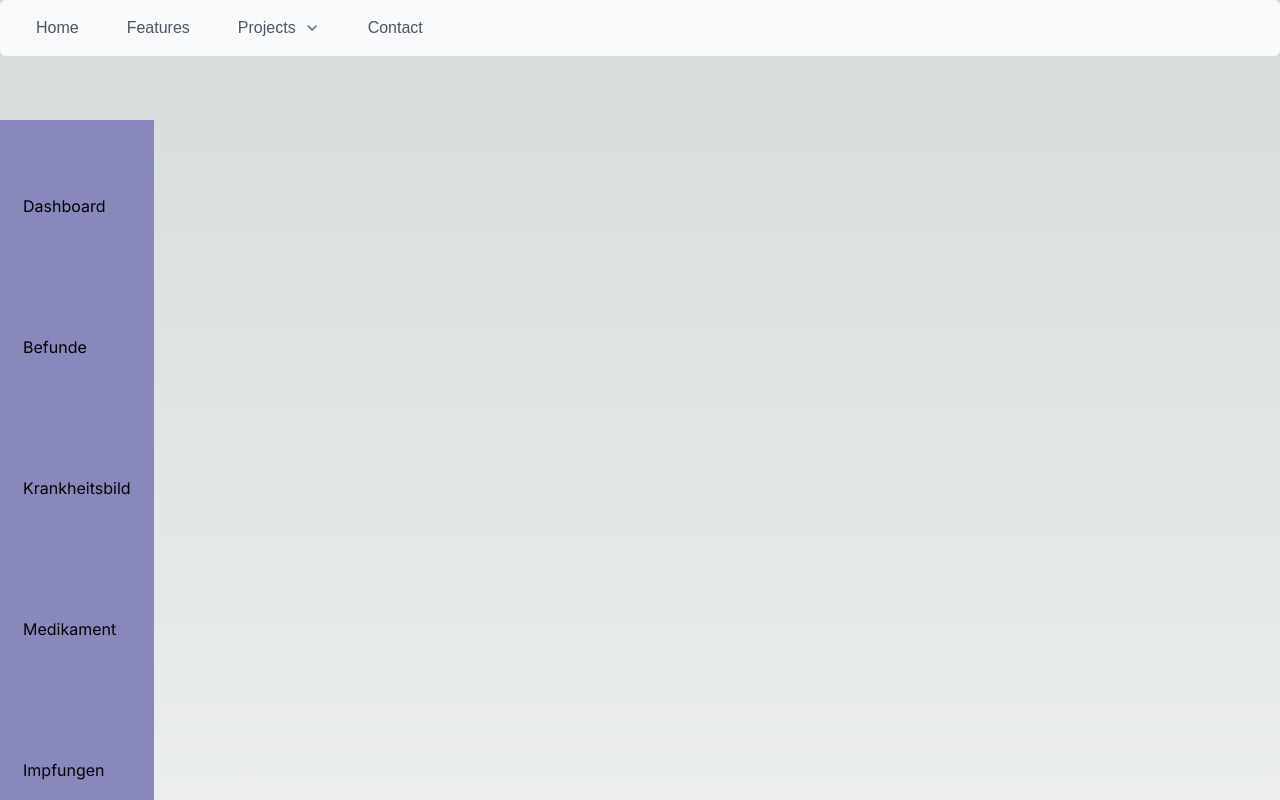
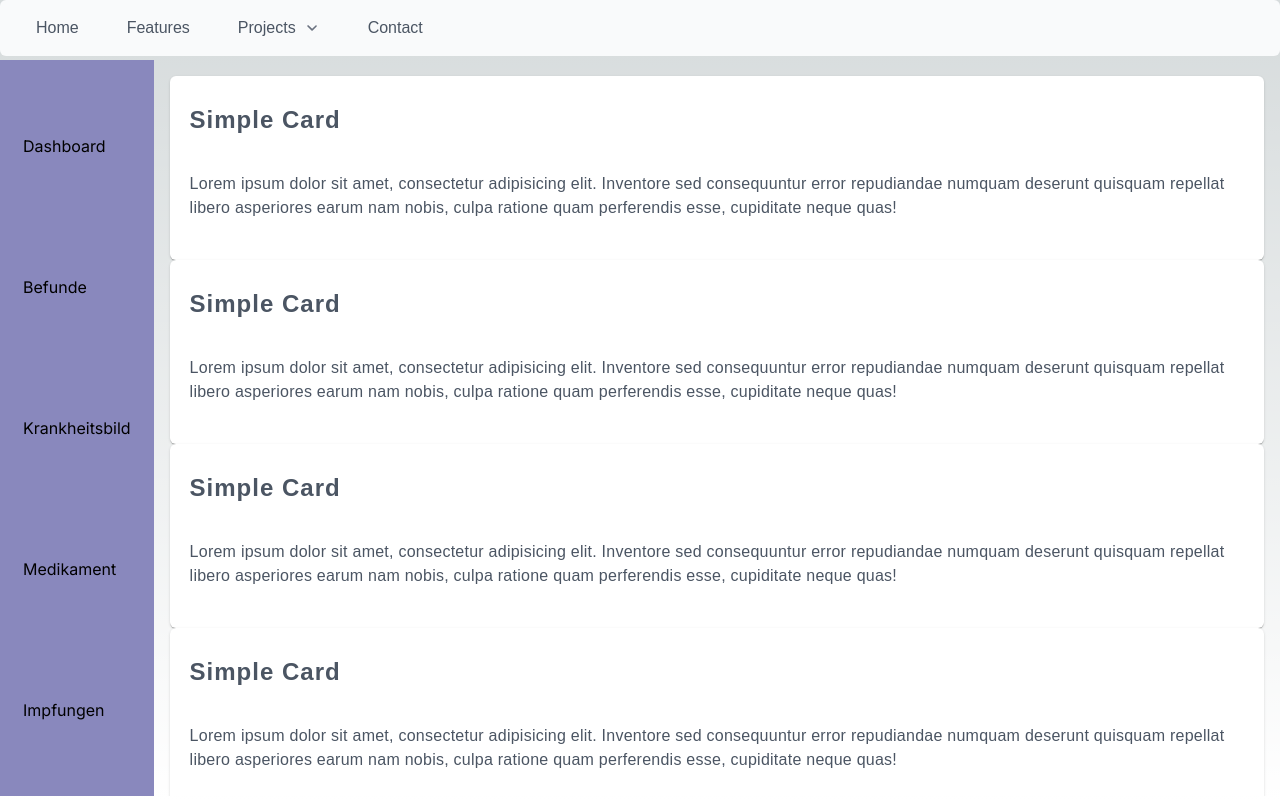
Before and after one commit to FlamurMaliqi/MsgKreathon, a Next.js app in the folder frontend/: page / in a window 1280 px wide. Shown: the top 800 px of the page. Built offline with nearby package versions, Linux system fonts and the light colour scheme; a web font is replaced by a local one.

Commit message:
init standard grid
adding fonts

```diff
--- a/frontend/app/components/Card.tsx
+++ b/frontend/app/components/Card.tsx
@@ -4,8 +4,8 @@ import { Card } from 'primereact/card';
 export default function BasicDemo() {
     return (
         <div className="card">
-            <Card title="Simple Card">
-                <p className="m-0">
+            <Card className="headline" title="Simple Card">
+                <p className="text m-0">
                     Lorem ipsum dolor sit amet, consectetur adipisicing elit. Inventore sed consequuntur error repudiandae
                     numquam deserunt quisquam repellat libero asperiores earum nam nobis, culpa ratione quam perferendis esse, cupiditate neque quas!
                 </p>
--- a/frontend/app/components/HeaderNav.tsx
+++ b/frontend/app/components/HeaderNav.tsx
@@ -53,7 +53,7 @@ export default function BasicHeDemo() {
     ];
 
     return (
-        <div className="card">
+        <div className="headerNav card">
             <Menubar model={items} />
         </div>
     )
--- a/frontend/app/components/SideNav.tsx
+++ b/frontend/app/components/SideNav.tsx
@@ -2,7 +2,7 @@ import React from 'react';
 
 const SideNav = () => {
     return (
-        <aside className="h-[92vh] w-[12vw] bg-[var(--secondary)] mt-[8vh] ">
+        <aside className="sideNav h-[92vh] w-[12vw] bg-[var(--secondary)]">
             <ul className="grid justify-center items-center p-4 w-[100%] h-[100%]">
                 <li className="side-nav-item"><a className="side-nav-link" href="/#">Dashboard</a></li>
                 <li className="side-nav-item"><a className="side-nav-link" href="/#">Befunde</a></li>
--- a/frontend/app/globals.css
+++ b/frontend/app/globals.css
@@ -36,3 +36,39 @@ body {
     text-wrap: balance;
   }
 }
+
+.main-grid{
+  grid-template-areas:
+  "a a"
+  "b c";
+}
+
+.headerNav{
+  grid-area: a;
+}
+
+.sideNav{
+  grid-area: b;
+}
+
+.content{
+  grid-area: c;
+}
+
+
+/* special classes */
+.headline {
+  font-size: 1.5rem;
+  font-weight: 600;
+  line-height: 2;
+  letter-spacing: 1px;
+  font-family: 'Nunito' 'sans-serif';
+}
+
+.text {
+  font-size: 1rem;
+  font-weight: 400;
+  line-height: 1.5;
+  letter-spacing: 0.25px;
+  font-family: 'Source Sans Pro' 'sans-serif';
+}
--- a/frontend/app/page.tsx
+++ b/frontend/app/page.tsx
@@ -5,13 +5,15 @@ import AccordionElement from "./components/AccordionElement";
 
 export default function Home() {
   return (
-    <main className="grid min-h-screen">
+    <main className="main-grid grid min-h-screen">
       <HeaderNav/>
       <SideNav/>
-      <Card/>
-      <Card/>
-      <Card/>
-      <Card/>
+      <div className="content h-[92vh] overflow-scroll p-4">
+        <Card/>
+        <Card/>
+        <Card/>
+        <Card/>
+      </div>
     </main>
   );
 }
--- a/frontend/tailwind.config.ts
+++ b/frontend/tailwind.config.ts
@@ -14,11 +14,12 @@ const config: Config = {
           "conic-gradient(from 180deg at 50% 50%, var(--tw-gradient-stops))",
       },
       fontFamily: {
-        sans: ['Lato', 'sans-serif'],
-        serif: ['Merriweather', 'serif'],
+        sans: ['Nunito', 'sans-serif'],
+        serif: ['Source Sans Pro', 'sans-serif'],
       },
     },
   },
   plugins: [],
 };
+
 export default config;
```
